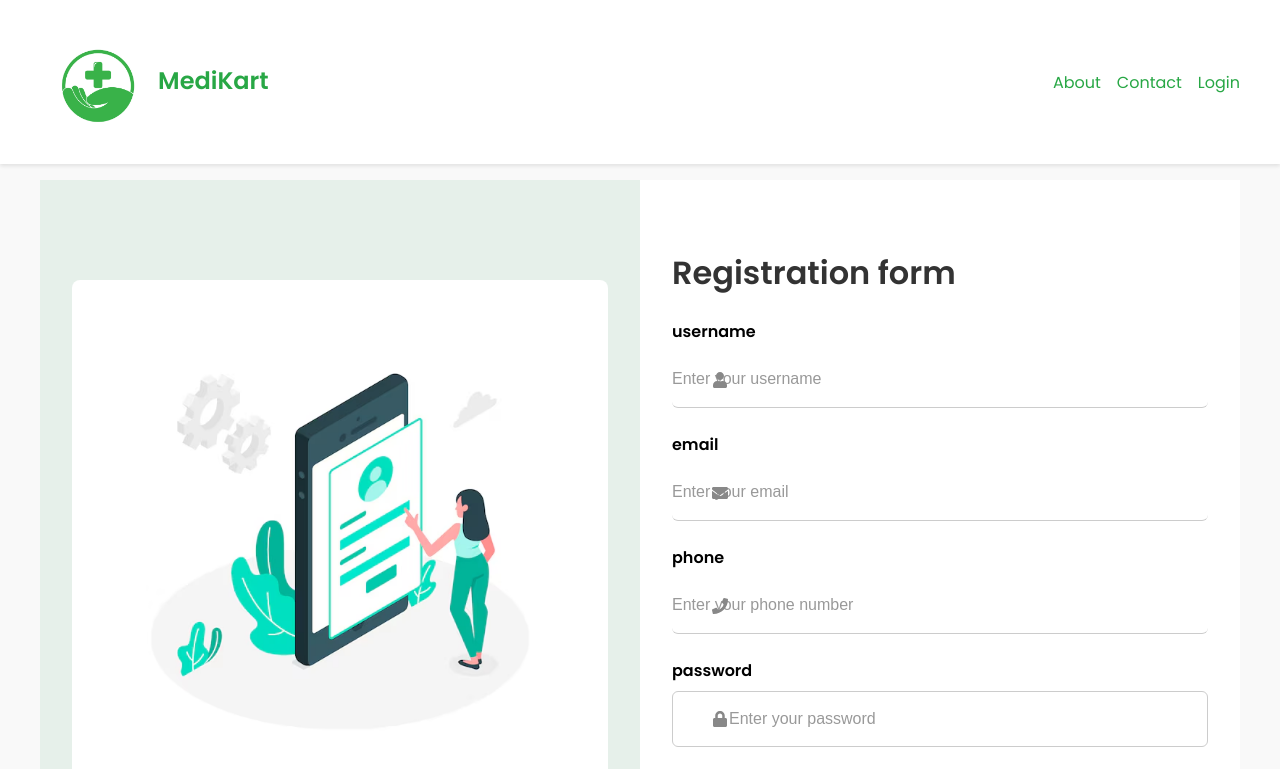
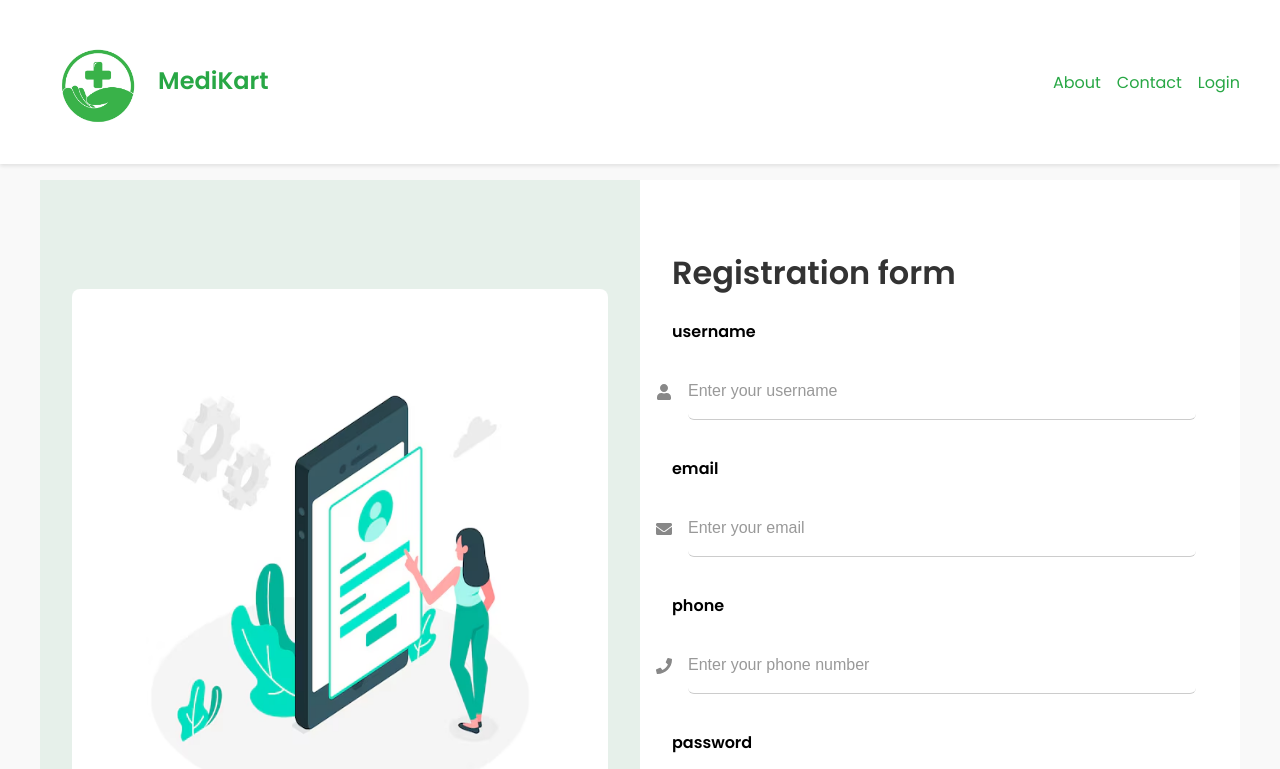
Before and after one commit to apoorva0777/MediKart-Project, a React (Vite) app in the folder medikart-frontend/: page /register in a window 1280 px wide. Shown: the top 769 px of the page. Built offline with nearby package versions, Linux system fonts and the light colour scheme.

Commit message:
changes in css

```diff
--- a/medikart-frontend/src/components/pages/LoginForm.css
+++ b/medikart-frontend/src/components/pages/LoginForm.css
@@ -47,24 +47,29 @@
 .input-group {
   position: relative;
   margin-bottom: 1.5rem;
+  padding: 0.75rem;
+  padding-left: 1rem;
+
 }
 
 .input-icon {
   position: absolute;
   top: 50%;
-  left: 2.5rem;
+  left: -1rem;
   transform: translateY(-50%);
   color: #888;
 }
 
 .auth-form input {
   width: 100%;
-  padding: 0.75rem 0.75rem 0.75rem 3.5rem;
+  /* padding: 0.75rem;
+  padding-left: 2.5rem; */
   border: 1px solid #ccc;
   border-radius: 6px;
   font-size: 1rem;
   height: 3.5rem;
   box-sizing: border-box;
+
 }
 
 .forgot-password {
@@ -93,12 +98,6 @@
   background-color: #279651;
 }
 
-.demo-credentials {
-  margin-top: 1.5rem;
-  font-size: 0.875rem;
-  color: #555;
-}
-
 .signup-link {
   margin-top: 1rem;
   font-size: 0.875rem;
```
